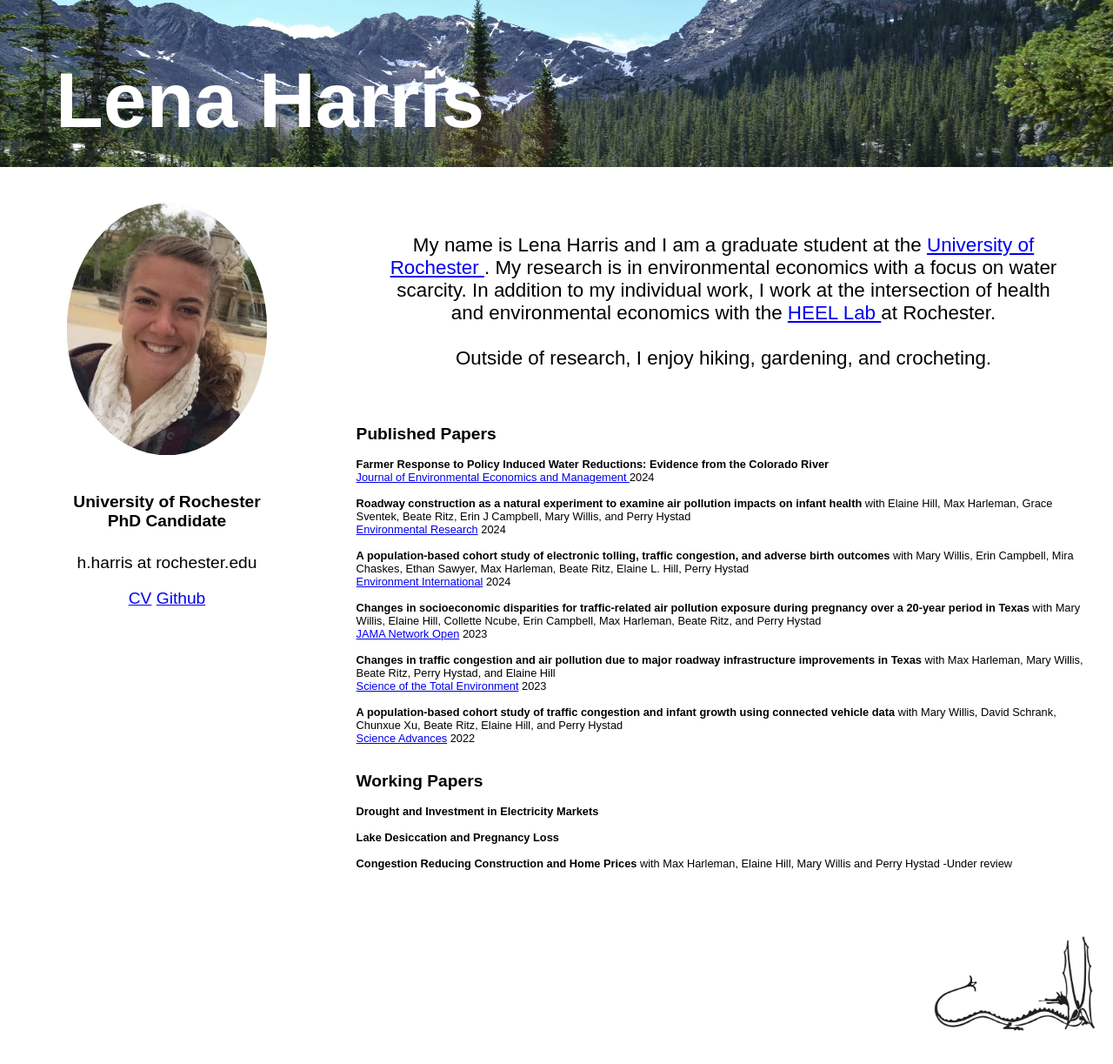
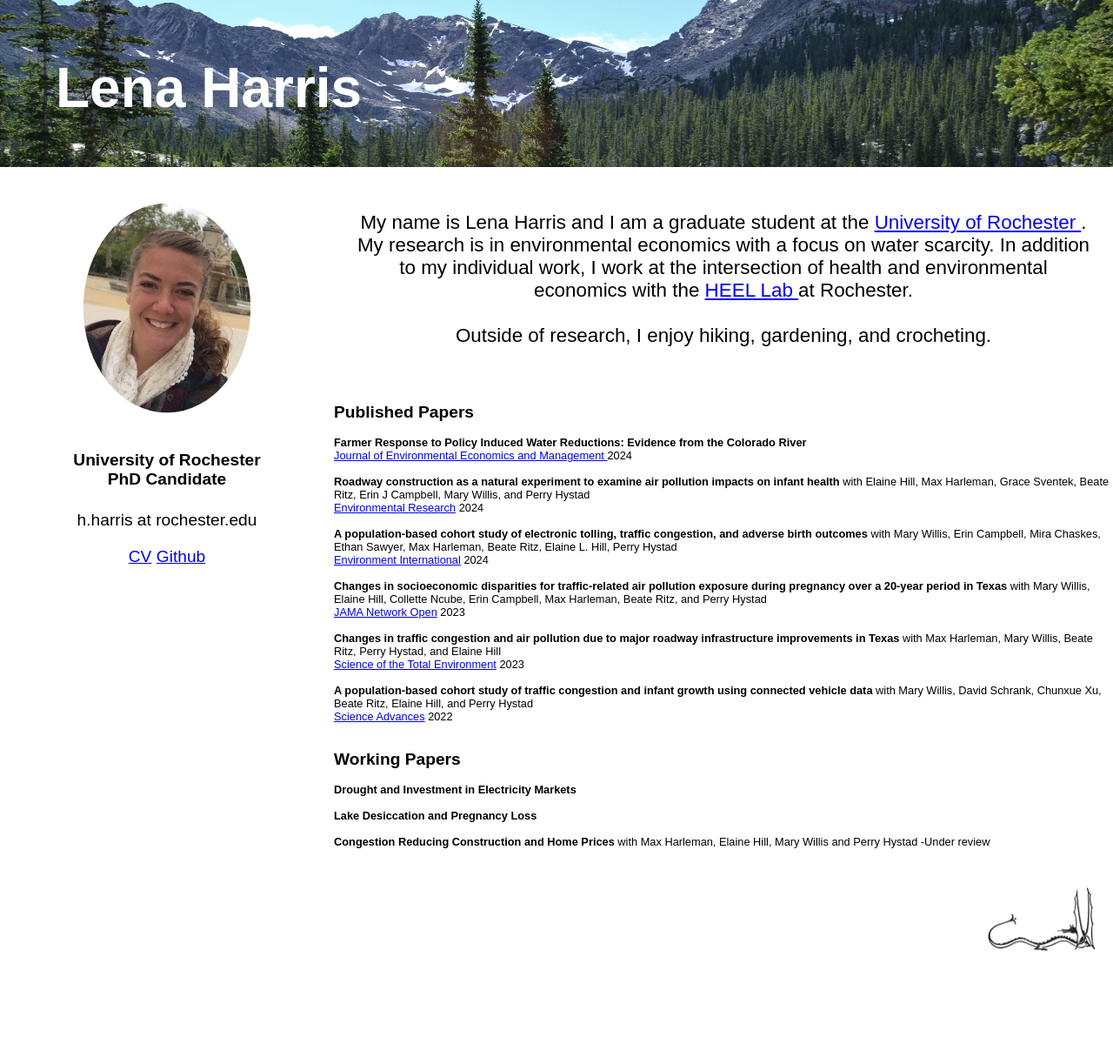
Before and after one commit to lenaharris/lenaharris.github.io, a plain HTML site: page index.html in a window 1280 px wide. Shown: the whole page at 87% size. After the commit the page ends 1126 px from the top, so only its background shows below. Drawn offline with Linux system fonts and the light colour scheme.

Commit message:
Font size

```diff
--- a/index.html
+++ b/index.html
@@ -37,7 +37,7 @@ ul {
 
 .name {
     position: absolute;
-    font-size: 7vw;
+    font-size: 5vw;
     color: white;
     top: 5vw;
     left: 5%;
@@ -68,13 +68,13 @@ ul {
   -ms-flex: 70%; /* IE10 */
   flex: 70%;
   background-color: white;
-  padding: 2vw;;
+  padding: 0vw;;
 }
 
 /* Image of Me */
 .meimg {
   background-color: white;
-  width: 20vw;
+  width: 17vw;
   padding: 1vw;
   border-radius: 50%;
 }
@@ -97,7 +97,7 @@ ul {
 /* Image of smaug */
 .smaug {
   background-color: white;
-  width: 15%;
+  width: 10%;
   padding: -10px;
 }
 
```
